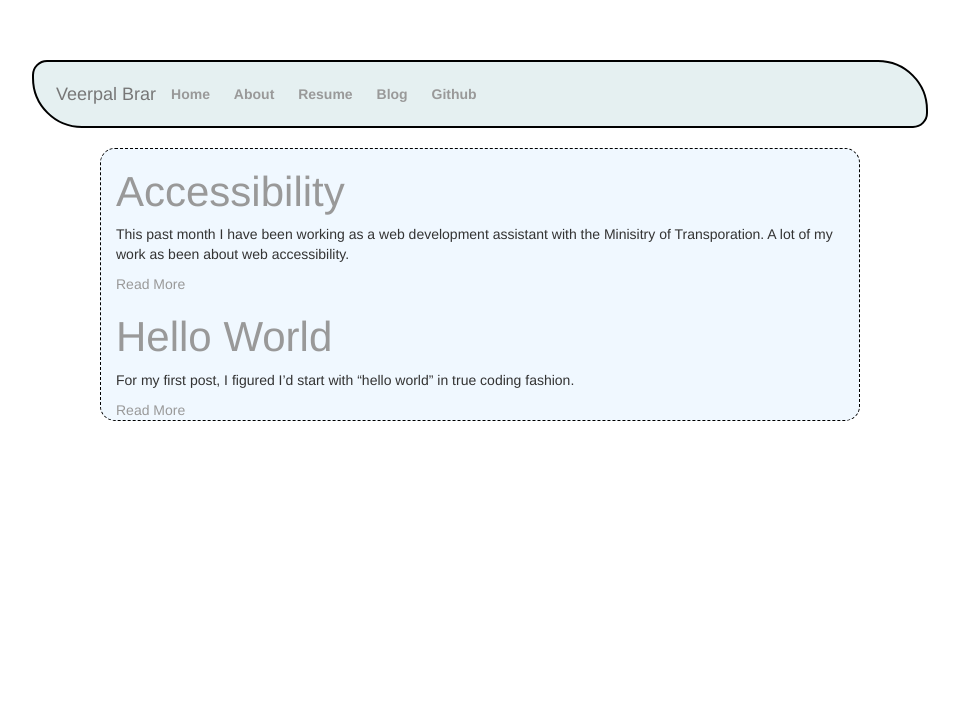
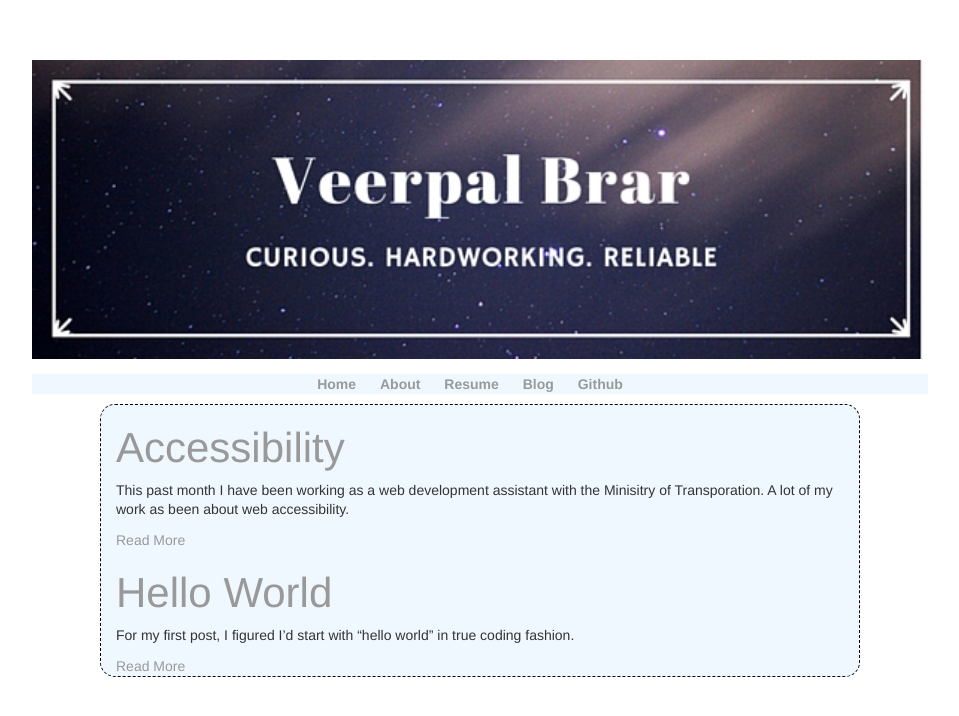
Before and after one commit to VeerpalBrar/VeerpalBrar.github.io, a Jekyll site: the page built from index.html, in a window 1280 px wide. Shown: the top 716 px of the page, without its empty margins (160-1119 px from the left). Built offline with Jekyll 4.4.1, drawn with Linux system fonts in a browser that asks for light colours.

Commit message:
add header image and change layout

```diff
--- a/_layouts/default.html
+++ b/_layouts/default.html
@@ -16,18 +16,9 @@
     </script><!-- link to main stylesheet -->
     <link href="/css/main.css" rel="stylesheet" type="text/css">
 </head>
-<body>
-    <nav class="navbar navbar-default blurb">
-        <div class="container">
-            <div class="navbar-header">
-                <button aria-controls="navbar" aria-expanded="false" class=
-                "navbar-toggle collapsed" data-target="#navbar" data-toggle=
-                "collapse" type="button"><span class="sr-only">Toggle
-                navigation</span> <span class="icon-bar"></span> <span class=
-                "icon-bar"></span> <span class="icon-bar"></span></button>
-                <a class="navbar-brand" href="#">Veerpal Brar</a>
-            </div>
-            <div class="navbar-collapse collapse" id="navbar">
+<body data-gr-c-s-loaded="true">
+  <img src="/header.jpg" style="width:100%;">
+    <nav style="background:aliceblue; text-align:center;">
         <ul>
             <li>
                 <a href="/">Home</a>
@@ -45,8 +36,6 @@
                 <a href="https://github.com/VeerpalBrar">Github</a>
             </li>
         </ul>
-            </div><!--/.nav-collapse -->
-        </div>
     </nav>
     <div class="container-fluid">
         {{ content }}
```
Lines whose indentation alone changed are shown as unchanged.
